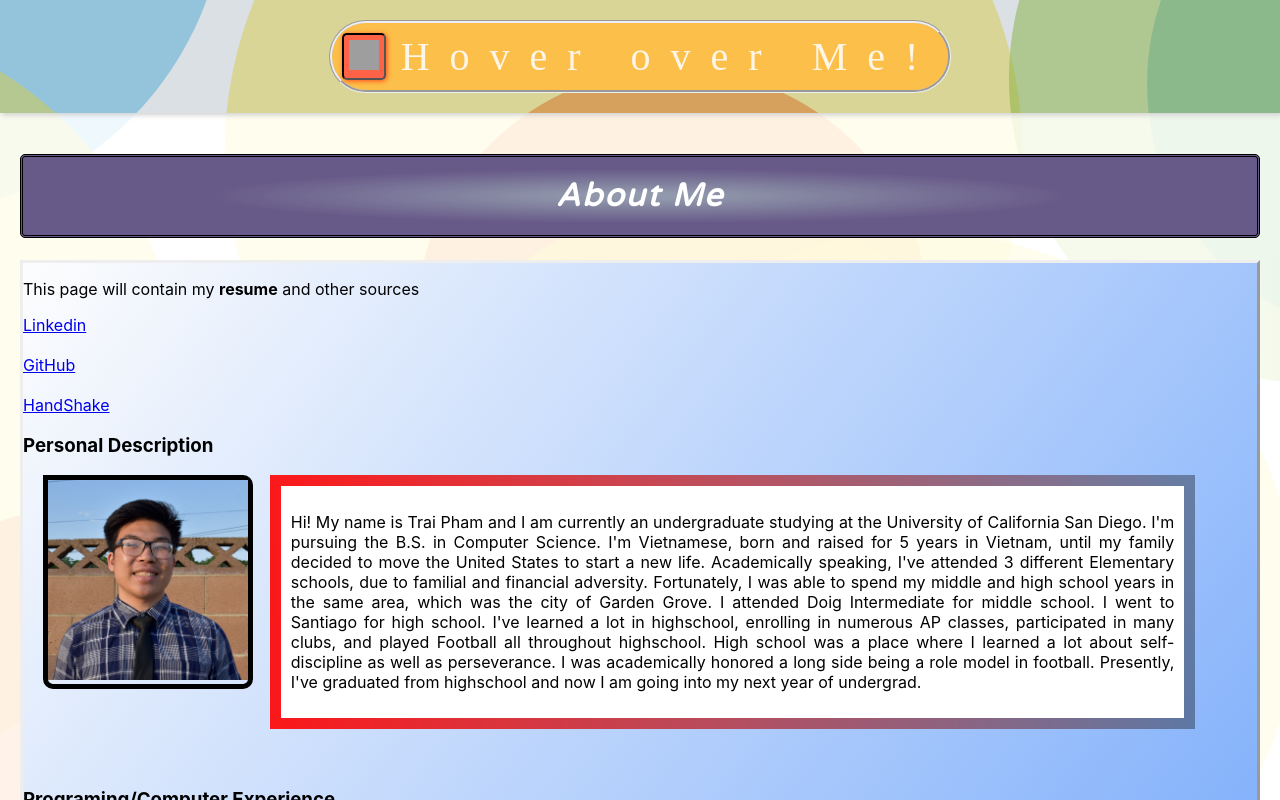
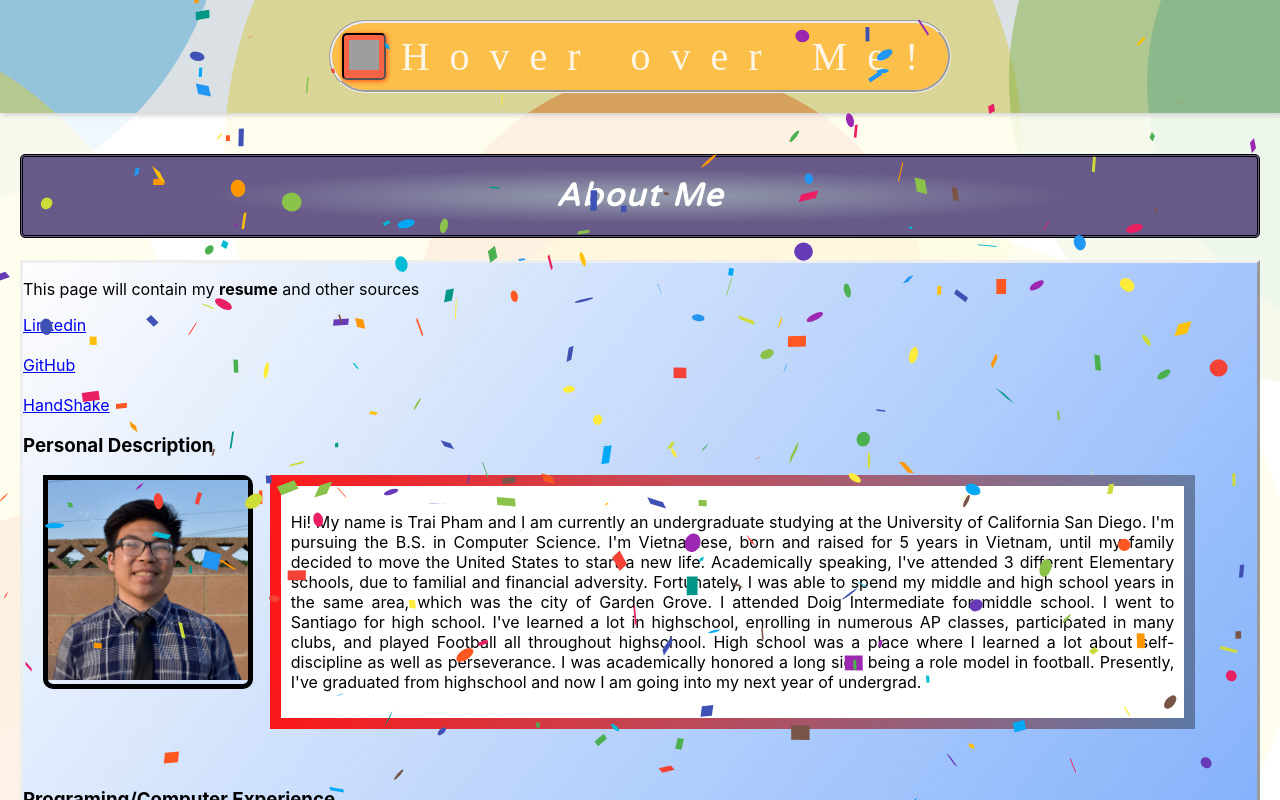
Before and after one commit to traipham/my-website, a React (Create React App) app in the folder client/: page /resume in a window 1280 px wide. Shown: the top 800 px of the page. Built offline with nearby package versions, Linux system fonts and the light colour scheme; grey boxes are pictures that could not be loaded; the HTML template or start-up script is replaced by a standard one; a web font is replaced by a local one.

Commit message:
added confetti to resume page onLoad

```diff
--- /dev/null
+++ b/client/src/components/resume/confetti.js
@@ -0,0 +1,16 @@
+import React, {useState, useEffect} from 'react';
+import useWindowSize from 'react-use-window-size'
+import NewConfetti from 'react-confetti';
+
+const OnClickConfetti = (props) => {
+
+    // const {width, height} = useWindowSize();
+    // console.log(width, height);
+    return(
+        <div>
+            <NewConfetti numberOfPieces={400} initialVelocityY={10} friction={0.97} recycle={false} tweenDuration={5000} onConfettiComplete={props.resetConfetti}/>
+        </div>
+    )
+}
+
+export default OnClickConfetti;
--- a/client/src/components/resume/resume.js
+++ b/client/src/components/resume/resume.js
@@ -1,5 +1,6 @@
 import React from "react";
 import styles from './resume.module.css';
+import Confetti from './confetti';
 import { Document, Page } from 'react-pdf/dist/esm/entry.webpack';
 import resumePDF from './resume.pdf';
 import DisplayResume from "./pdf.component";
@@ -26,6 +27,7 @@ class Resume extends React.Component {
         this.focusFunc = this.focusFunc.bind(this);
     }
 
+
     componentDidUpdate(){
         window.location.reload();
     }
@@ -39,6 +41,7 @@ class Resume extends React.Component {
     render(){
         return (
             <div className={styles.page}>
+                <Confetti />
                 <h1 className={styles["header"]}>About Me</h1>
                 <div className={styles['page-container']}>
                     <p>This page will contain my <b>resume</b> and other sources</p>
```
